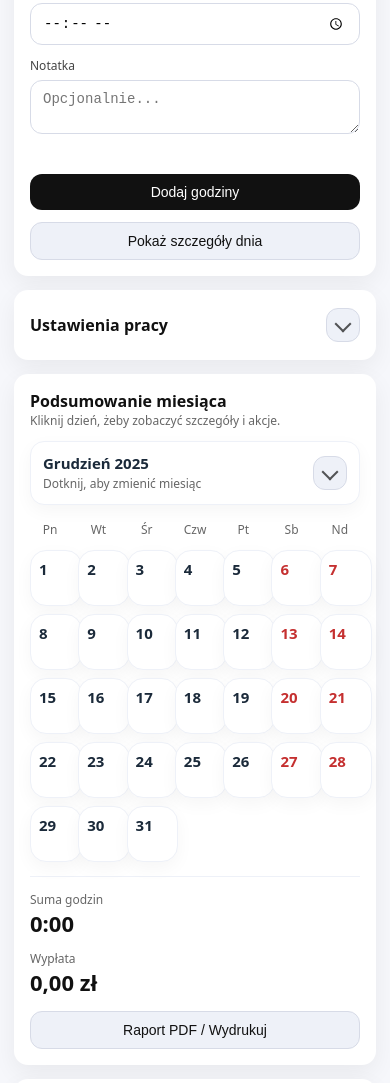
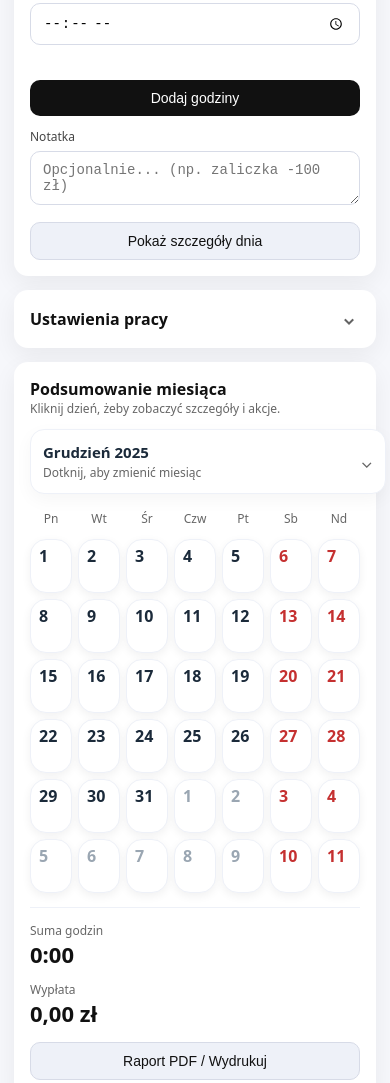
Before and after one commit to Jakub-009/czas-pracy-pwa, a plain HTML site: page index.html in a window 390 px wide. Shown: the part 328-1411 px from the top of the page. Drawn offline with Linux system fonts and the light colour scheme.

Commit message:
Update index.html

```diff
--- a/index.html
+++ b/index.html
@@ -9,7 +9,6 @@
   <link rel="manifest" href="/czas-pracy-pwa/manifest.webmanifest">
 
   <style>
-    *{box-sizing:border-box}
     :root{font-family:system-ui,-apple-system,Segoe UI,Roboto,Arial}
     body{margin:0;background:#f6f7fb;color:#111}
     .wrap{max-width:980px;margin:24px auto;padding:0 14px}
@@ -18,14 +17,7 @@
     .col-3{grid-column:span 3}.col-4{grid-column:span 4}.col-6{grid-column:span 6}.col-12{grid-column:span 12}
     @media(max-width:820px){.col-3,.col-4,.col-6{grid-column:span 12}}
     label{display:block;font-size:12px;color:#444;margin-bottom:6px}
-    input,button,textarea,select{
-      width:100%;
-      padding:10px 12px;
-      border-radius:12px;
-      border:1px solid #d7dbe7;
-      background:#fff;
-      font-size:14px;
-    }
+    input,button,textarea,select{width:100%;padding:10px 12px;border-radius:10px;border:1px solid #d7dbe7;background:#fff;font-size:14px;box-sizing:border-box}
     textarea{min-height:44px;resize:vertical}
     button{cursor:pointer;border:none;background:#111;color:#fff}
     button.secondary{background:#eef1f8;color:#111;border:1px solid #d7dbe7}
@@ -35,29 +27,10 @@
     .muted{color:#666;font-size:12px}
     .row{display:flex;gap:10px;flex-wrap:wrap;align-items:center}
     .row > *{flex:1;min-width:160px}
+    .pill{display:inline-block;padding:4px 10px;border-radius:999px;background:#eef1f8;font-size:12px}
+    #status:empty{display:none;}
 
-    /* dropdown-like chevron (spójne z polami) */
-    .ddIcon{
-      width:34px;height:34px;
-      border-radius:12px;
-      background:#eef1f8;
-      border:1px solid #d7dbe7;
-      display:flex;align-items:center;justify-content:center;
-      flex:0 0 auto;
-    }
-    .ddIcon::before{
-      content:"";
-      width:10px;height:10px;
-      border-right:2px solid #111;
-      border-bottom:2px solid #111;
-      transform:rotate(45deg);
-      display:block;
-      margin-top:-2px;
-      opacity:.7;
-    }
-
-    /* details */
-    details{border-radius:12px}
+    /* ===== details: chevron (Opcja B) ===== */
     details summary{
       cursor:pointer;
       font-weight:800;
@@ -66,11 +39,22 @@
       display:flex;
       align-items:center;
       justify-content:space-between;
-      gap:10px;
       padding:2px 0;
     }
     details summary::-webkit-details-marker{display:none;}
-    details[open] .ddIcon::before{transform:rotate(225deg); margin-top:2px;}
+    .chev{
+      display:inline-flex;
+      align-items:center;
+      justify-content:center;
+      width:22px;
+      height:22px;
+      flex:0 0 auto;
+      margin-left:10px;
+      color:#111;
+      opacity:.65;
+      transition:transform .18s ease, opacity .18s ease;
+    }
+    details[open] .chev{transform:rotate(180deg); opacity:.9;}
     .panel{overflow:hidden;animation:panelIn .18s ease;}
     @keyframes panelIn{
       from{opacity:.4; transform:translateY(-4px)}
@@ -81,9 +65,9 @@
     .calWrap{width:100%;}
     .calHead{display:flex;align-items:flex-start;justify-content:space-between;gap:10px;flex-wrap:wrap;margin-bottom:12px;}
 
+    /* Pasek miesiąca: full width + spójny cień */
     .monthBar{
       width:100%;
-      max-width:100%;
       background:#fff;
       border:1px solid #eef1f8;
       border-radius:14px;
@@ -96,10 +80,14 @@
       position:relative;
       cursor:pointer;
       user-select:none;
-      overflow:hidden;
     }
-    .monthBar .txt{font-weight:900;font-size:15px;color:#1b2a3a;line-height:1.2}
-    .monthBar .sub{font-size:12px;color:#666;margin-top:3px}
+    .monthBar .txt{font-weight:900;font-size:15px;color:#1b2a3a}
+    .monthBar .sub{font-size:12px;color:#666;margin-top:2px}
+    .monthBar .chev{
+      width:auto;height:auto;margin-left:0;
+      font-size:16px;
+      opacity:.65;
+    }
     #monthPick{
       position:absolute;
       inset:0;
@@ -111,72 +99,64 @@
       display:grid;
       grid-template-columns:repeat(7, minmax(0, 1fr));
       gap:10px;
-      width:100%;
     }
-    .calDow{font-size:12px;color:#666;text-align:center;padding:6px 0;}
+    .calDow{
+      font-size:12px;
+      color:#666;
+      text-align:center;
+      padding:6px 0;
+    }
 
-    /* Kafelek dnia: prawie kwadrat, bez tekstu godzin */
     .dayCell{
       background:#fff;
       border:1px solid #eef1f8;
-      border-radius:16px;
+      border-radius:14px;
+      padding:10px;
+      min-height:76px;
       box-shadow:0 6px 18px rgba(0,0,0,.04);
-      padding:10px;
       cursor:pointer;
       display:flex;
       flex-direction:column;
       justify-content:flex-start;
-      aspect-ratio:1 / 1.05;
-      min-height:64px;
+      gap:6px;
+      position:relative;
     }
     .dayCell:hover{border-color:#d7dbe7}
+    .dayTop{display:flex;align-items:baseline;justify-content:space-between;gap:8px}
+    .dayNum{font-size:18px;font-weight:750;color:#1b2a3a;line-height:1}
+    .dayNum.mutedNum{color:#9aa6b2;font-weight:700}
+    .dayNum.weekend{color:#c53030}
 
-    .dayTop{
+    /* kropki statusu */
+    .dotRow{
       display:flex;
+      gap:6px;
       align-items:center;
-      justify-content:space-between;
-      gap:8px;
+      margin-top:2px;
     }
-    .dayNum{font-size:16px;font-weight:700;color:#1b2a3a}
-    .dayNum.has{font-weight:900}
-    .dayNum.weekend{color:#c53030}
-    .dayNum.mutedNum{color:#9aa6b2;font-weight:650}
+    .dot{
+      width:8px;height:8px;border-radius:999px;
+      display:inline-block;
+      box-shadow:0 2px 8px rgba(0,0,0,.10);
+    }
+    .dot.work{background:#1a9a50;}   /* zielona: godziny */
+    .dot.note{background:#e0a600;}   /* żółta: notatka */
 
-    /* pasek godzin */
-    .hasBar{
-      height:4px;
-      border-radius:999px;
-      background:#111;
-      opacity:.28;
-      margin-top:10px;
-      width:100%;
-    }
-
-    /* żółta kropka notatki */
-    .noteDot{
-      width:10px;height:10px;border-radius:999px;
-      background:#E5A823;
-      box-shadow:0 2px 8px rgba(0,0,0,.12);
-      flex:0 0 auto;
-    }
-    .noteDot.hidden{visibility:hidden}
-
-    /* placeholdery — utrzymują siatkę, ale “nic nie pokazują” */
-    .blankCell{
-      border:none;
-      background:transparent;
-      box-shadow:none;
-      pointer-events:none;
-      aspect-ratio:1 / 1.05;
-      min-height:64px;
-    }
-
+    /* Android/mobile-safe: kafelki NIE mogą nachodzić */
     @media(max-width:640px){
       .calGrid{gap:8px}
-      .dayCell{padding:8px;border-radius:16px;aspect-ratio:1 / 1.08;min-height:56px}
-      .dayNum{font-size:15px}
-      .hasBar{height:3px;margin-top:8px}
-      .blankCell{min-height:56px}
+      .dayCell{
+        padding:8px;
+        border-radius:16px;
+        min-height:auto;
+        aspect-ratio: 1 / 1;              /* przewidywalny kafelek */
+        box-shadow:0 3px 10px rgba(0,0,0,.06); /* delikatniejszy cień */
+      }
+      .dayNum{font-size:16px}
+      .dot{width:7px;height:7px}
+    }
+    @media(max-width:420px){
+      .calGrid{gap:6px} /* jeszcze bezpieczniej na ciasnych ekranach */
     }
 
     /* ===== MODAL (dialog) ===== */
@@ -188,8 +168,7 @@
     dialog::backdrop{background:rgba(17,17,17,.45)}
     .modalHead{
       display:flex;align-items:center;justify-content:space-between;gap:10px;
-      padding:14px;border-bottom:1px solid #eef1f8;
-      background:#fff;
+      padding:14px;border-bottom:1px solid #eef1f8;background:#fff;
       border-top-left-radius:16px;border-top-right-radius:16px;
     }
     .modalHead h3{margin:0;font-size:16px}
@@ -205,11 +184,11 @@
     .shiftItem .times{font-weight:900}
     .shiftItem .mins{color:#666;font-size:12px;margin-top:2px}
     .miniBtn{
-      width:auto;padding:8px 10px;border-radius:12px;border:1px solid #d7dbe7;background:#eef1f8;color:#111;
+      width:auto;padding:8px 10px;border-radius:10px;border:1px solid #d7dbe7;background:#eef1f8;color:#111;
     }
     .miniBtn.danger{background:#ffe6e3;border-color:#ffb4ab;color:#7a1410}
+
     .divider{height:1px;background:#eef1f8;margin:14px 0}
-    #status:empty{display:none;}
 
     @media print{
       body{background:#fff}
@@ -224,9 +203,10 @@
   <div class="wrap">
     <div class="card" style="margin-bottom:14px;">
       <h1>Godziny pracy ⏱️</h1>
+      <div class="muted" id="status"></div>
     </div>
 
-    <!-- Dodawanie -->
+    <!-- Szybkie dodanie zakresu + notatka -->
     <div class="grid" style="margin-bottom:14px;">
       <div class="card col-12">
         <h2>Dodaj godziny pracy</h2>
@@ -243,20 +223,16 @@
             <label>Wyjście</label>
             <input id="end" type="time" />
           </div>
-
-          <div class="col-12">
-            <label>Notatka</label>
-            <textarea id="note" placeholder="Opcjonalnie..."></textarea>
-          </div>
-
           <div class="col-3">
             <label>&nbsp;</label>
             <button id="addShiftBtn">Dodaj godziny</button>
           </div>
-
+          <div class="col-12">
+            <label>Notatka</label>
+            <textarea id="note" placeholder="Opcjonalnie... (np. zaliczka -100 zł)"></textarea>
+          </div>
           <div class="col-12">
             <button class="secondary" id="openDayBtn">Pokaż szczegóły dnia</button>
-            <div class="muted" id="status" style="margin-top:8px;"></div>
           </div>
         </div>
       </div>
@@ -268,7 +244,7 @@
         <details id="extrasPanel">
           <summary>
             <span>Ustawienia pracy</span>
-            <span class="ddIcon" aria-hidden="true"></span>
+            <span class="chev">⌄</span>
           </summary>
           <div class="panel">
             <div class="grid" style="margin-top:12px;">
@@ -292,12 +268,13 @@
           </div>
         </div>
 
+        <!-- Pasek miesiąca (bez strzałek bocznych) -->
         <div class="monthBar" id="monthBar">
           <div>
             <div class="txt" id="monthLabelText">—</div>
             <div class="sub">Dotknij, aby zmienić miesiąc</div>
           </div>
-          <span class="ddIcon" aria-hidden="true"></span>
+          <span class="chev">⌄</span>
           <input id="monthPick" type="month" aria-label="Wybierz miesiąc" />
         </div>
 
@@ -331,7 +308,7 @@
         <details id="toolsPanel">
           <summary>
             <span>Narzędzia</span>
-            <span class="ddIcon" aria-hidden="true"></span>
+            <span class="chev">⌄</span>
           </summary>
           <div class="panel">
             <div class="row" style="margin-top:12px;">
@@ -408,6 +385,7 @@
 
 <script>
 (() => {
+  // Debug (nie pokazuje nic, dopóki nie ma błędu)
   const showErr = (msg) => {
     const el = document.getElementById("status");
     if (el) el.textContent = "BŁĄD: " + msg;
@@ -417,6 +395,7 @@
     showErr((e.reason && e.reason.message) ? e.reason.message : String(e.reason || "Promise error"));
   });
 
+  // PWA SW (GitHub Pages path)
   if ("serviceWorker" in navigator) {
     navigator.serviceWorker.register("/czas-pracy-pwa/sw.js", { scope: "/czas-pracy-pwa/" });
   }
@@ -428,14 +407,13 @@
     const d = new Date();
     return `${d.getFullYear()}-${pad2(d.getMonth()+1)}-${pad2(d.getDate())}`;
   };
+
   const ym = (dateISO) => dateISO.slice(0,7);
 
-  // DD-paź-RRRR (bez kropek)
-  const MON = ["sty","lut","mar","kwi","maj","cze","lip","sie","wrz","paź","lis","gru"];
-  const fmtDMYText = (dateISO) => {
+  const fmtDMY = (dateISO) => {
     if (!dateISO) return "";
-    const [y,m,d] = dateISO.split("-").map(Number);
-    return `${pad2(d)}-${MON[m-1]}-${y}`;
+    const [y,m,d] = dateISO.split("-");
+    return `${d}.${m}.${y}`;
   };
 
   const fmtMonthPL = (monthYM) => {
@@ -456,7 +434,9 @@
   let db = load() || { settings:{ rate:40 }, entries:[] };
 
   function save(){ localStorage.setItem(STORAGE_KEY, JSON.stringify(db)); }
-  function load(){ try { return JSON.parse(localStorage.getItem(STORAGE_KEY)); } catch { return null; } }
+  function load(){
+    try { return JSON.parse(localStorage.getItem(STORAGE_KEY)); } catch { return null; }
+  }
 
   // migracja: {date,start,end,note} => {date, shifts:[{start,end}], note}
   function migrateIfNeeded(){
@@ -464,12 +444,15 @@
     db.entries = (Array.isArray(db.entries) ? db.entries : []).map(e=>{
       if (!e) return e;
       if (Array.isArray(e.shifts)) return e;
+
       const shifts = [];
       if (e.start && e.end) shifts.push({ start:e.start, end:e.end });
+
       const ne = { date:e.date, note:e.note || "", shifts };
       changed = true;
       return ne;
     });
+
     if (changed) save();
   }
 
@@ -477,13 +460,18 @@
     db.settings = db.settings || {};
     db.settings.rate = Number(db.settings.rate ?? 40);
     db.entries = Array.isArray(db.entries) ? db.entries : [];
+
     for (const e of db.entries){
       e.shifts = Array.isArray(e.shifts) ? e.shifts : [];
       e.note = e.note || "";
     }
   }
 
-  function setStatus(t){ const el = $("status"); if (el) el.textContent = t || ""; }
+  function setStatus(t){
+    const el = $("status");
+    if (!el) return;
+    el.textContent = t || "";
+  }
 
   function minutesBetween(dateISO, start, end) {
     const [y,m,d] = dateISO.split("-").map(Number);
@@ -500,12 +488,19 @@
     const m = mins%60;
     return `${h}:${pad2(m)}`;
   }
+
   function pln(x){ return x.toLocaleString("pl-PL",{style:"currency",currency:"PLN"}); }
 
-  function readSettingsFromUI(){ db.settings.rate = Number($("rate").value || 0); }
-  function hydrateSettingsUI(){ $("rate").value = db.settings.rate; }
+  function readSettingsFromUI(){
+    db.settings.rate = Number($("rate").value || 0);
+  }
+  function hydrateSettingsUI(){
+    $("rate").value = db.settings.rate;
+  }
 
-  function getDay(date){ return db.entries.find(e => e.date === date) || null; }
+  function getDay(date){
+    return db.entries.find(e => e.date === date) || null;
+  }
 
   function upsertDay(date, patch){
     const i = db.entries.findIndex(e => e.date === date);
@@ -514,7 +509,9 @@
     db.entries.sort((a,b)=>a.date.localeCompare(b.date));
   }
 
-  function deleteDay(dateISO){ db.entries = db.entries.filter(e => e.date !== dateISO); }
+  function deleteDay(dateISO){
+    db.entries = db.entries.filter(e => e.date !== dateISO);
+  }
 
   function computeDayMinutes(day){
     let total = 0;
@@ -530,7 +527,7 @@
     return days.reduce((acc, d)=> acc + computeDayMinutes(d), 0);
   }
 
-  // ===== KALENDARZ =====
+  // ===== KALENDARZ RENDER =====
   const DOW = ["Pn","Wt","Śr","Czw","Pt","Sb","Nd"];
   function mondayIndex(jsDay){ return (jsDay + 6) % 7; }
   function daysInMonth(year, month1){ return new Date(year, month1, 0).getDate(); }
@@ -547,47 +544,56 @@
     const firstIdx = mondayIndex(first.getDay());
     const dim = daysInMonth(Y, M);
 
-    // tylko dni tego miesiąca (+ niewidoczne placeholdery dla układu)
+    const prevMonth = new Date(Y, M-2, 1);
+    const prevY = prevMonth.getFullYear();
+    const prevM = prevMonth.getMonth()+1;
+    const prevDim = daysInMonth(prevY, prevM);
+
+    const totalCells = 42;
     const cells = [];
 
-    // leading blanks
-    for (let i=0;i<firstIdx;i++){
-      cells.push(`<div class="blankCell"></div>`);
-    }
+    for (let i=0;i<totalCells;i++){
+      const dayNum = i - firstIdx + 1;
+      let cellY=Y, cellM=M, cellD=dayNum, inMonth=true;
 
-    // days 1..dim
-    for (let d=1; d<=dim; d++){
-      const dateISO = `${Y}-${pad2(M)}-${pad2(d)}`;
-      const jsDow = new Date(Y, M-1, d).getDay();
+      if (dayNum < 1){
+        inMonth = false;
+        cellY = prevY; cellM = prevM; cellD = prevDim + dayNum;
+      } else if (dayNum > dim){
+        inMonth = false;
+        const next = new Date(Y, M, 1);
+        cellY = next.getFullYear(); cellM = next.getMonth()+1; cellD = dayNum - dim;
+      }
+
+      const dateISO = `${cellY}-${pad2(cellM)}-${pad2(cellD)}`;
+      const jsDow = new Date(cellY, cellM-1, cellD).getDay();
       const isWeekend = (jsDow === 0 || jsDow === 6);
 
       const day = getDay(dateISO);
-      const shiftsCount = (day?.shifts || []).length;
-      const hasShifts = shiftsCount > 0;
-      const hasNote = !!(day?.note && day.note.trim());
+      const hasWork = !!(day && (day.shifts || []).length);
+      const hasNote = !!(day && day.note && day.note.trim());
 
       const numClass = [
         "dayNum",
-        isWeekend ? "weekend" : "",
-        hasShifts ? "has" : ""
+        !inMonth ? "mutedNum" : "",
+        isWeekend ? "weekend" : ""
       ].filter(Boolean).join(" ");
+
+      const dots = (inMonth && (hasWork || hasNote))
+        ? `<div class="dotRow">
+            ${hasWork ? `<span class="dot work" title="Godziny dodane"></span>` : ``}
+            ${hasNote ? `<span class="dot note" title="Notatka"></span>` : ``}
+          </div>`
+        : `<div style="height:14px;"></div>`;
 
       cells.push(`
         <div class="dayCell" data-date="${dateISO}">
           <div class="dayTop">
-            <div class="${numClass}">${d}</div>
-            <div class="noteDot ${hasNote ? "" : "hidden"}" title="${hasNote ? "Jest notatka" : ""}"></div>
+            <div class="${numClass}">${cellD}</div>
           </div>
-          ${hasShifts ? `<div class="hasBar"></div>` : `<div style="height:4px;margin-top:10px;"></div>`}
+          ${dots}
         </div>
       `);
-    }
-
-    // trailing blanks to close the last week row (invisible)
-    const mod = cells.length % 7;
-    if (mod !== 0){
-      const need = 7 - mod;
-      for (let i=0;i<need;i++) cells.push(`<div class="blankCell"></div>`);
     }
 
     $("calGrid").innerHTML = cells.join("");
@@ -608,11 +614,12 @@
     dlgDate = dateISO;
     $("date").value = dateISO;
 
+    const day = getDay(dateISO) || { date: dateISO, note:"", shifts:[] };
+
     const weekday = fmtWeekdayPL(dateISO);
-    $("dlgTitle").textContent = `${fmtDMYText(dateISO)}`;
+    $("dlgTitle").textContent = `${fmtDMY(dateISO)}`;
     $("dlgMeta").textContent = weekday;
 
-    const day = getDay(dateISO) || { date: dateISO, note:"", shifts:[] };
     $("dlgStart").value = "";
     $("dlgEnd").value = "";
     $("dlgNote").value = day.note || "";
@@ -732,8 +739,8 @@
     if (!dlgDate) return;
     const start = $("dlgStart").value;
     const end = $("dlgEnd").value;
+
     if (!start || !end) return alert("Uzupełnij wejście i wyjście.");
-
     const day = getDay(dlgDate) || { date: dlgDate, note:"", shifts:[] };
     day.shifts.push({ start, end });
     upsertDay(dlgDate, day);
@@ -766,7 +773,6 @@
     renderAll();
   };
 
-  // miesiąc
   $("monthBar").onclick = ()=>{
     const input = $("monthPick");
     if (!input) return;
```
